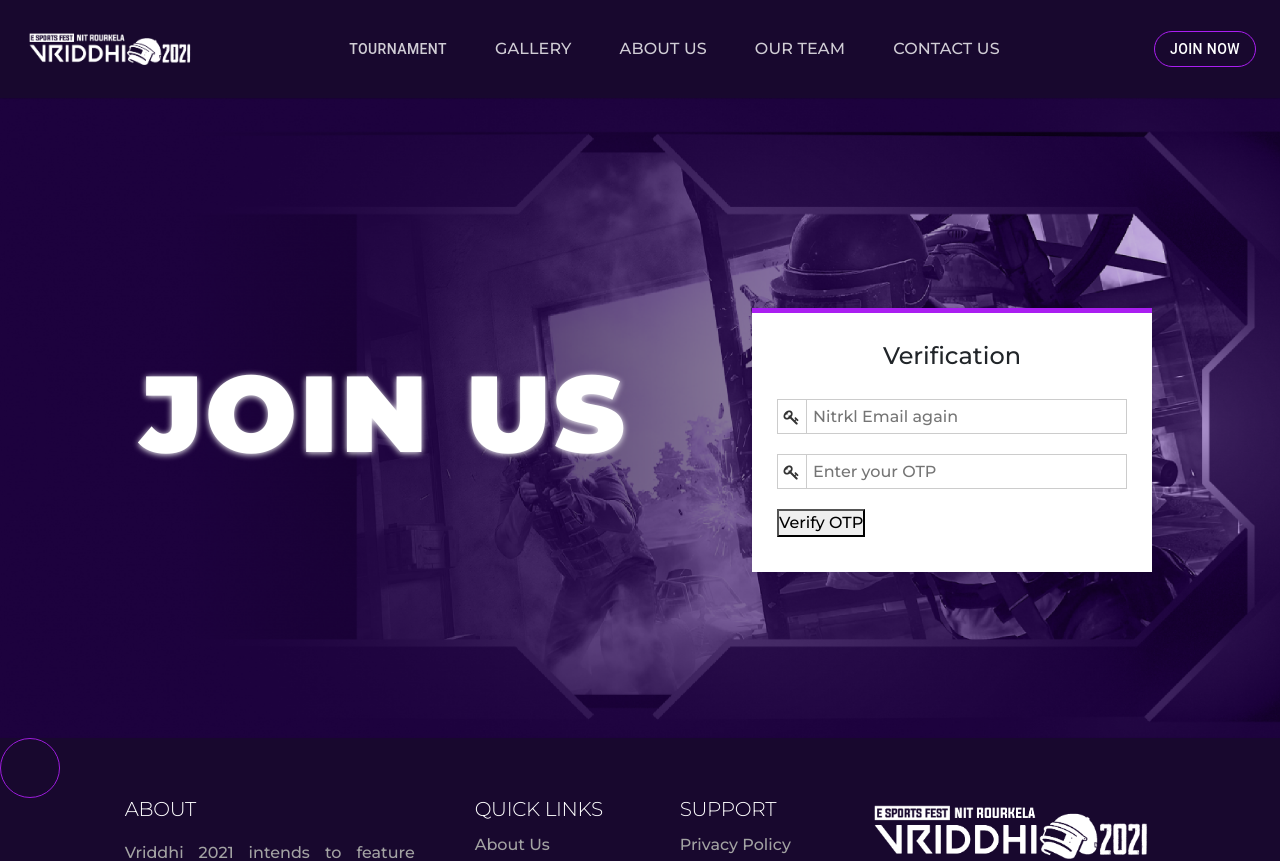
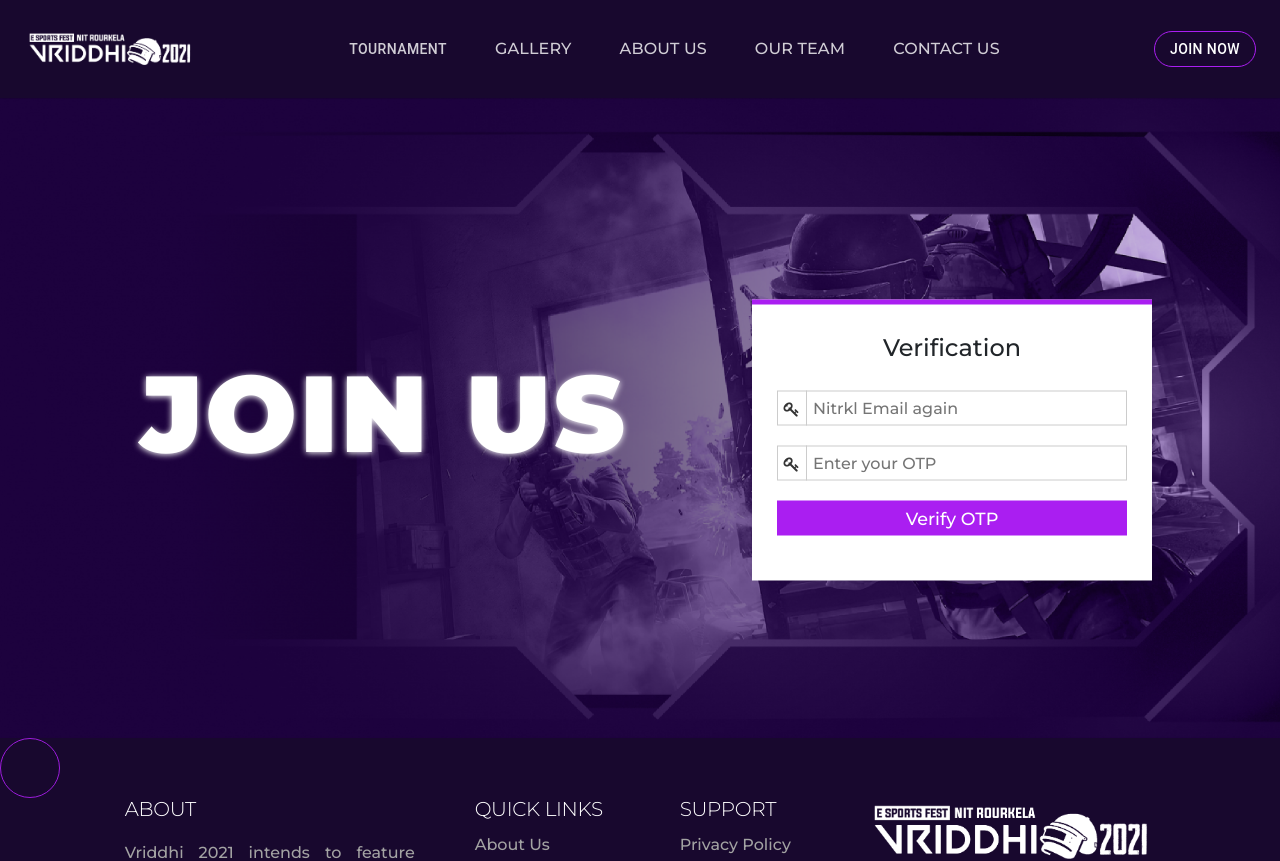
Before and after one commit to Vriddhi2021/frontend, a Next.js app: page /User/otp in a window 1280 px wide. Shown: the top 861 px of the page. Built offline with nearby package versions, Linux system fonts and the light colour scheme.

Commit message:
otp modified

```diff
--- a/components/otp-verify.js
+++ b/components/otp-verify.js
@@ -55,9 +55,9 @@ const OtpVerify = () => {
                     required
                   />
                 </div>
-                <button type="submit" className="button" onClick={handleSubmit}>
-                  Verify OTP
-                </button>
+                <input type="submit" value="Verify OTP" className="button" onClick={handleSubmit}/>
+
+
               </form>
             </div>
           </div>
```
